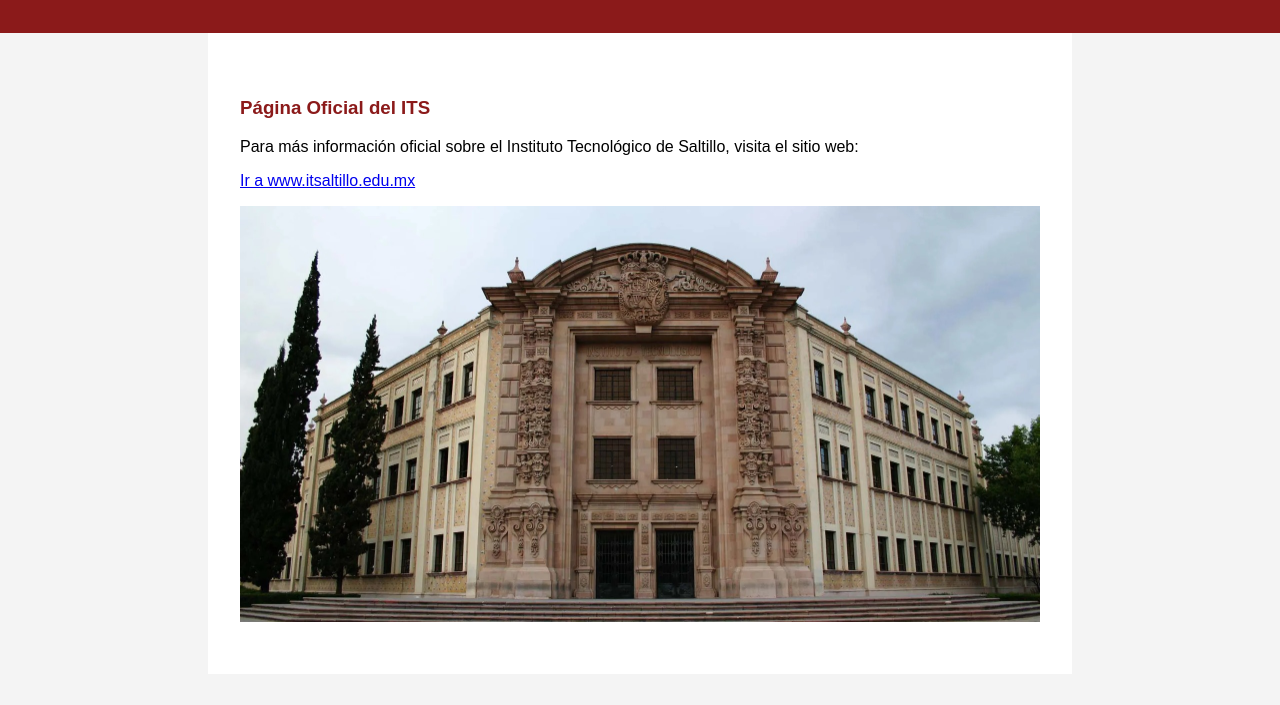
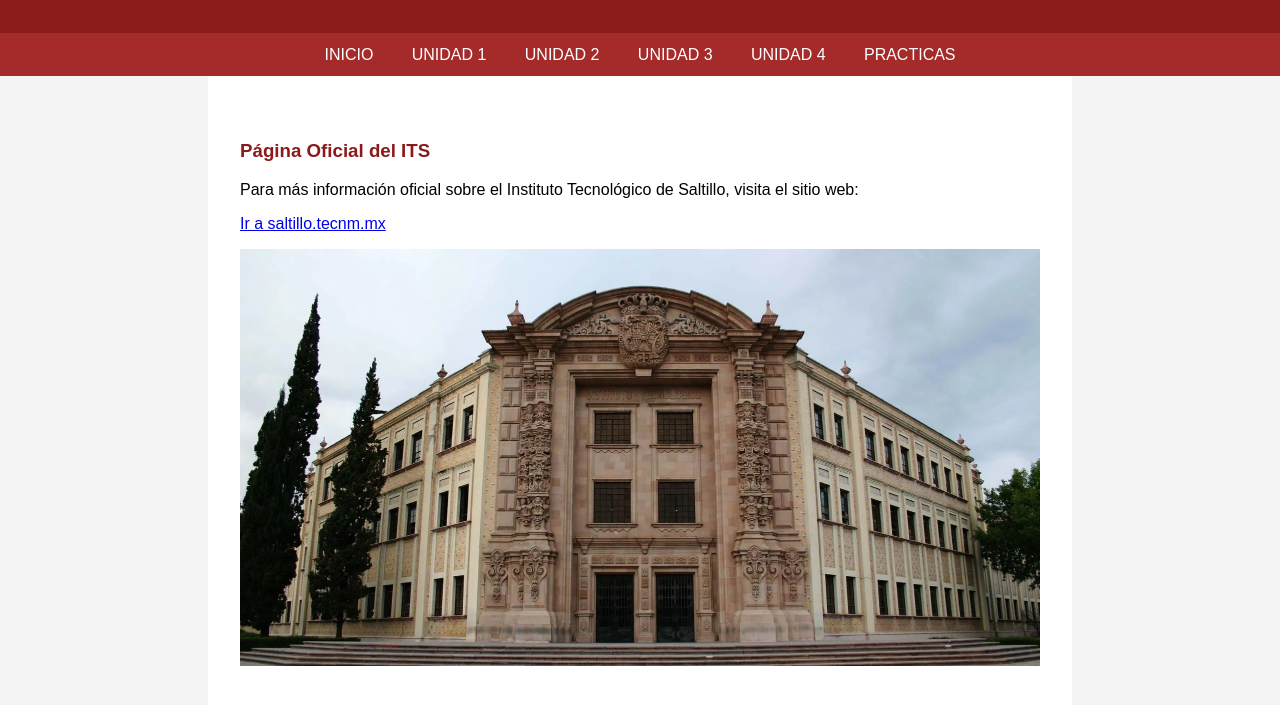
Before and after one commit to DiegoAlonso123-ai/DiegoAlonso, a plain HTML site: page paginaoficial.html in a window 1280 px wide. Shown: the part 127-832 px from the top of the page. Before the commit the page ends 801 px from the top, so only its background shows below. Drawn offline with Linux system fonts and the light colour scheme.

Commit message:
actualizacion de pagina oficial

```diff
--- a/paginaoficial.html
+++ b/paginaoficial.html
@@ -15,13 +15,21 @@
     <h2>Instituto Tecnológico de Saltillo</h2>
   </header>
 
+  <nav>
+    <a href="index.html">INICIO</a>
+    <a href="unidad1.html">UNIDAD 1</a>
+    <a href="unidad2.html">UNIDAD 2</a>
+    <a href="unidad3.html">UNIDAD 3</a>
+    <a href="unidad4.html">UNIDAD 4</a>
+    <a href="practicas.html">PRACTICAS</a>
+  </nav>
 
   <section>
     <h3>Página Oficial del ITS</h3>
     <p>Para más información oficial sobre el Instituto Tecnológico de Saltillo, visita el sitio web:</p>
     <p>
-      <a href="https://www.itsaltillo.edu.mx" target="_blank">
-        Ir a www.itsaltillo.edu.mx
+      <a href="https://saltillo.tecnm.mx" target="_blank">
+        Ir a saltillo.tecnm.mx
       </a>
     </p>
     <img src="tecnologico.jpeg" alt="Tecnológico de Saltillo">
```
